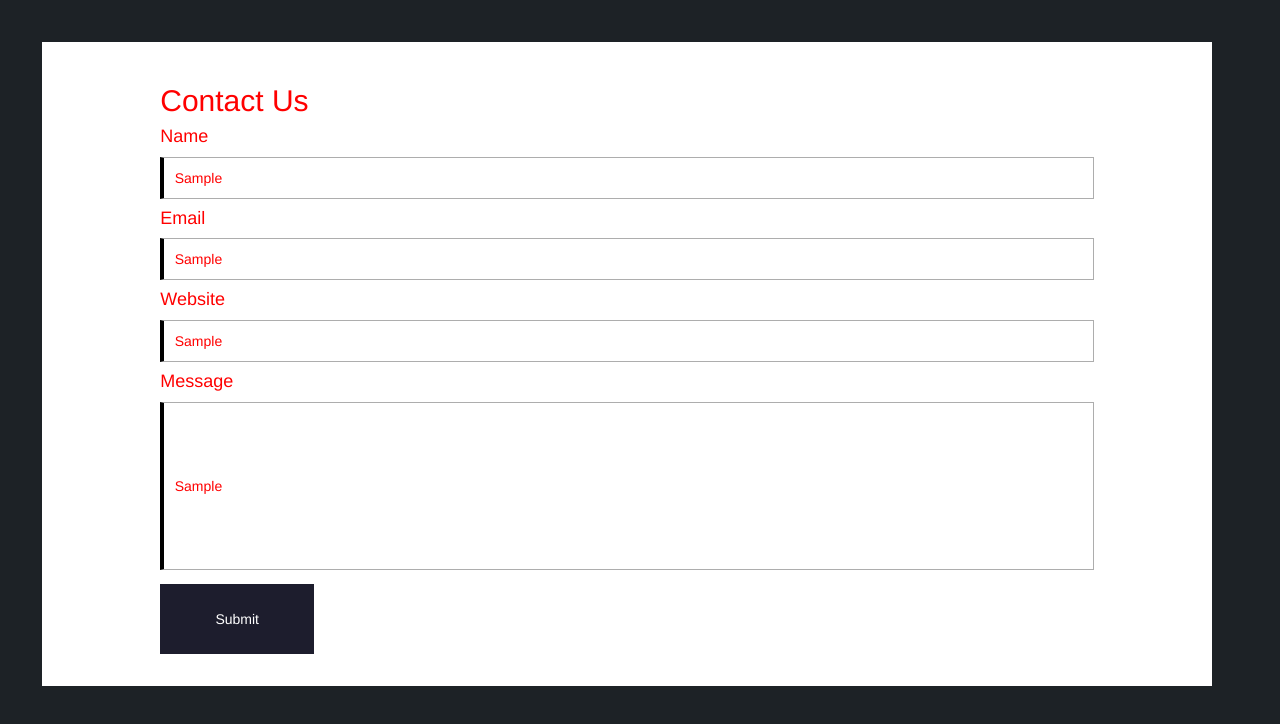
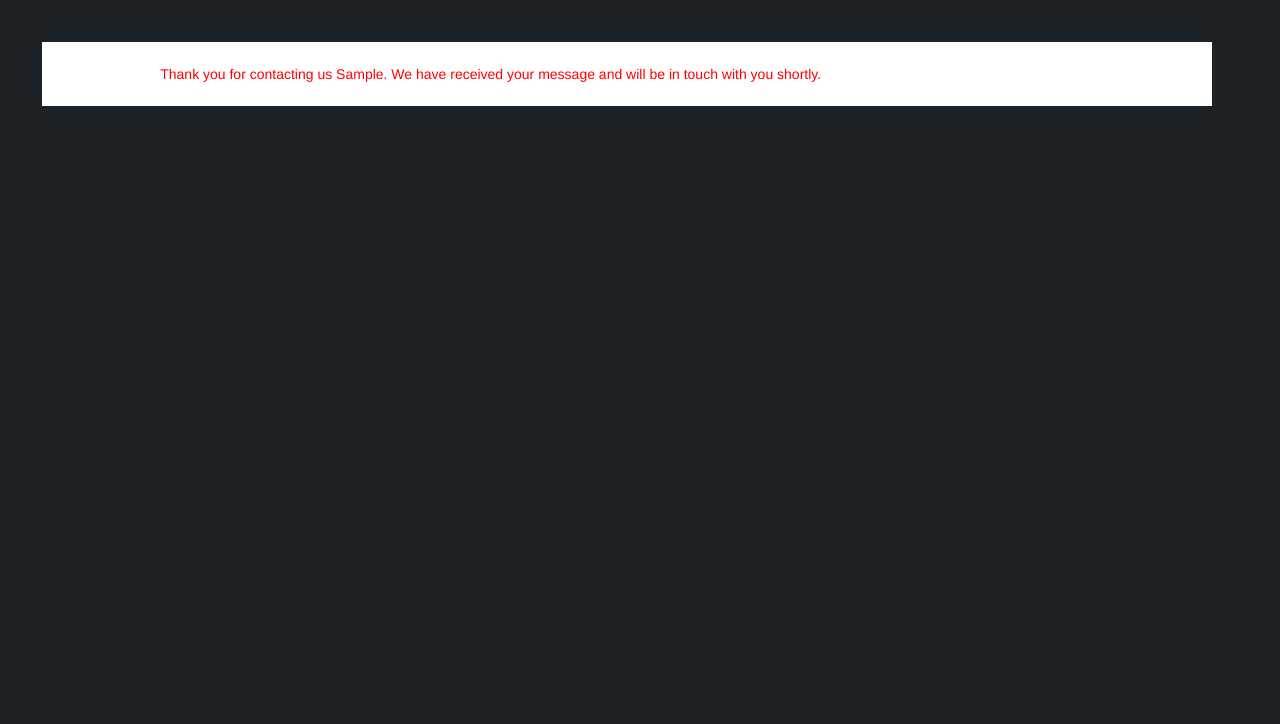
Before and after one commit to Klingon1717/JQueryContactForm, a website: page index.html in a window 1280 px wide. Both pictures are taken after typing "Sample", "Sample", "Sample", "Sample" into the empty fields and a click on the button "Submit". Drawn offline with nearby package versions, Linux system fonts and the light colour scheme.

Commit message:
wooooo I did it
git add .

```diff
--- a/index.html
+++ b/index.html
@@ -8,7 +8,7 @@
 <body>
 	<div class= "container">
 		<div class="row">
-			<div class="col-xs-10 col-xs-offset-1">
+			<div class="col-xs-10 col-xs-offset-1 big">
 				<form id = "registerForm">
 					<h2>Contact Us</h2>
 					<h4>Name</h4>
@@ -27,13 +27,12 @@
 					</div>
 					<button class="submit">Submit</button>
 				</form>
+				</div>
 
-				<div class="col-xs-10 col-xs-offset-1">
-				<div class = "success"> <p id = "win"</p></div>
+				<div class="col-xs-10 col-xs-offset-1 success">
 				</div>
 			</div>
 		</div>
-</div>
 
 
 
--- a/scripts/main.js
+++ b/scripts/main.js
@@ -16,9 +16,9 @@ var $button = $('.submit');
 				{backgroundColor: '#1D1D2D'});
 		}
 	);
-		$form.submit(function(e){
+		$button.click(function(e){
 		e.preventDefault();
-		var $formBox= $('.container');
+		var $big= $('.big');
 		var $nameInput =$('.nameInput');
 		var $nameError =$('.nameError');
 		var $emailInput =$('.emailInput');
@@ -43,11 +43,9 @@ var $button = $('.submit');
 			$messError.html('Messages cannot be left empty');
 		}
 		else{
-			return true;
-			$formBox.hide();
-			$success.show();
+			$big.css({display:'none'});
 			$success.css({display:'block'});
-			$("#win").html("Thank you for contacting us "+"$nameInput.val()"+". We have received your message and will be in  touch with you shortly.");
+			$success.html("Thank you for contacting us "+$nameInput.val()+". We have received your message and will be in  touch with you shortly.");
 
 
 
```
Also changed, not shown: scripts/bundle.js (+4 -6 lines), 1 other file.
